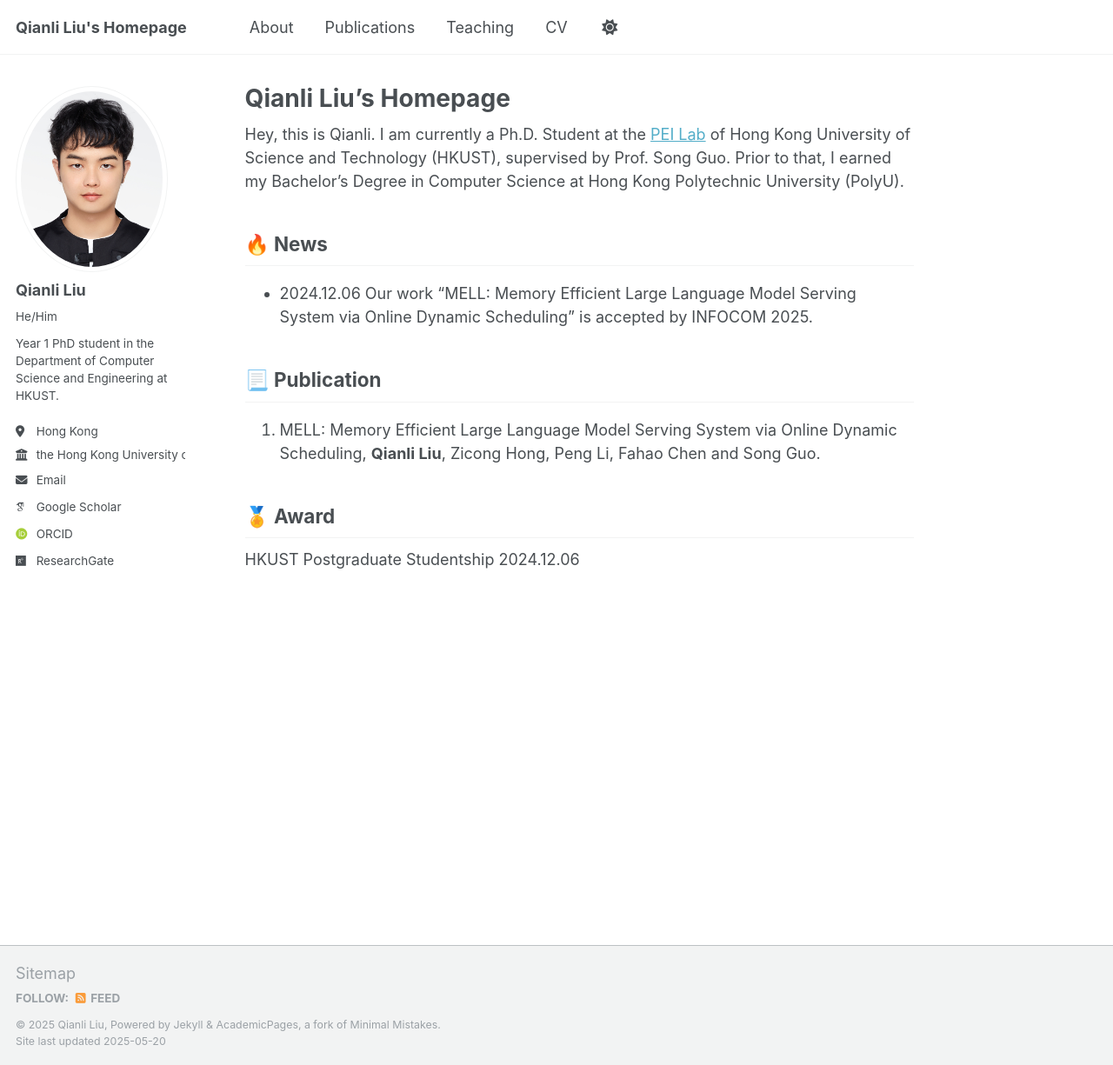
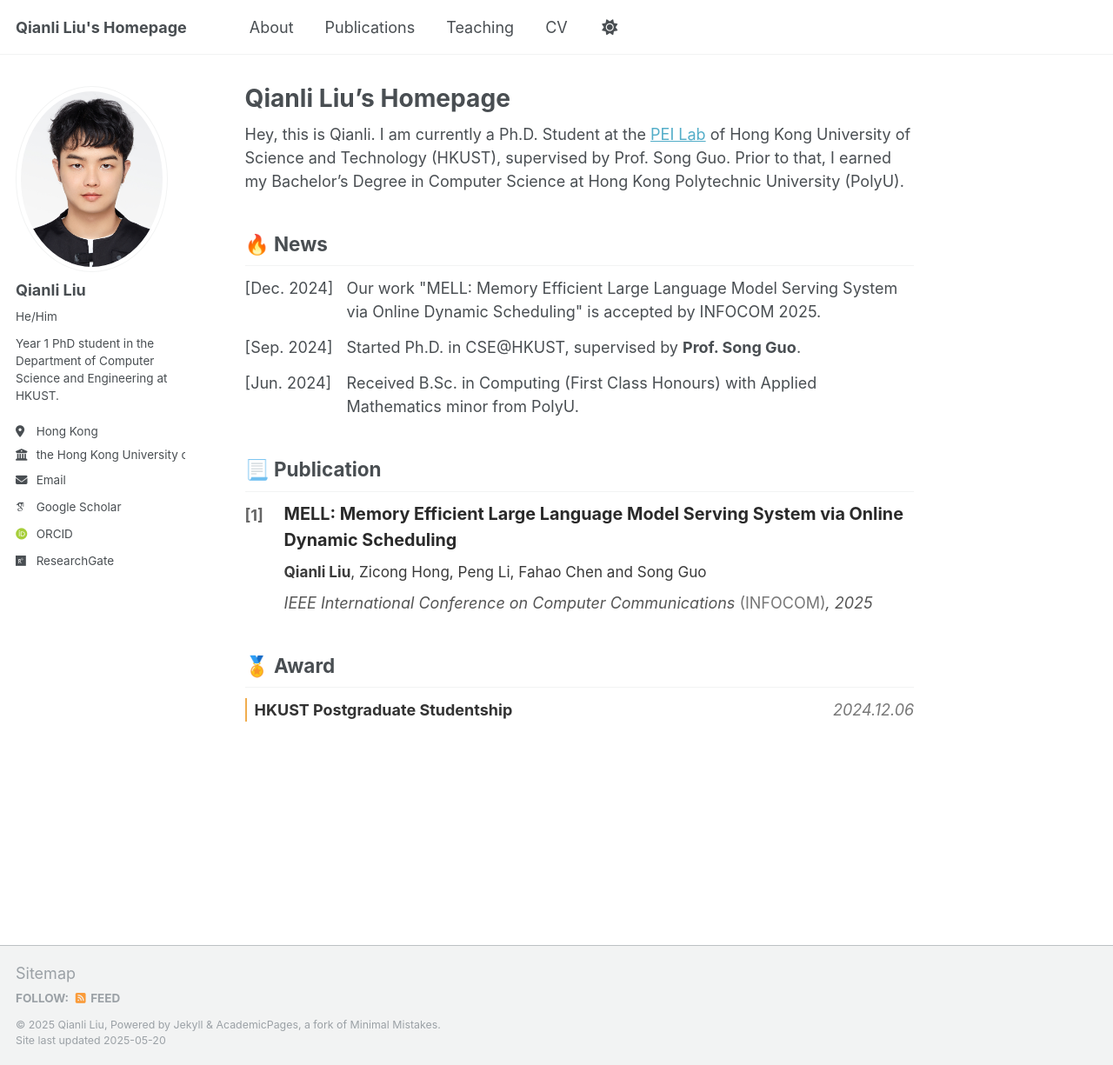
Before and after one commit to Liu-KM/liu-km.github.io, a Jekyll site: the page built from _pages/about.md, in a window 1280 px wide and 1225 px high. Shown: the whole window at 87% size. Built offline with Jekyll 4.4.1, drawn with Linux system fonts in a browser that asks for light colours; some web fonts are replaced.

Commit message:
update the about page format

```diff
--- /dev/null
+++ b/_data/awards.yml
@@ -0,0 +1,2 @@
+- title: "HKUST Postgraduate Studentship"
+  date: 2024-12-06
--- /dev/null
+++ b/_data/news.yml
@@ -0,0 +1,8 @@
+- date: Dec. 2024
+  content: "Our work \"MELL: Memory Efficient Large Language Model Serving System via Online Dynamic Scheduling\" is accepted by INFOCOM 2025."
+
+- date: Sep. 2024
+  content: Started Ph.D. in CSE@HKUST, supervised by Prof. Song Guo.
+
+- date: Jun. 2024
+  content: Received B.Sc. in Computing (First Class Honours) with Applied Mathematics minor from PolyU.
--- /dev/null
+++ b/_data/publications.yml
@@ -0,0 +1,6 @@
+- title: "MELL: Memory Efficient Large Language Model Serving System via Online Dynamic Scheduling"
+  authors: "Qianli Liu, Zicong Hong, Peng Li, Fahao Chen and Song Guo"
+  venue: "INFOCOM 2025"
+  date: 2024-12
+  paper_url: ""  # 可选，如有论文链接请填写
+  code_url: ""   # 可选，如有代码仓库链接请填写
--- a/_includes/head/custom.html
+++ b/_includes/head/custom.html
@@ -11,6 +11,7 @@
 <link rel="icon" href="/images/favicon.ico"/>
 <meta name="theme-color" content="#ffffff"/>
 <link rel="stylesheet" href="{{ base_path }}/assets/css/academicons.css"/>
+<link rel="stylesheet" href="{{ base_path }}/assets/css/custom.css"/>
 
 
 <!-- Support for MatJax -->
--- a/_pages/about.md
+++ b/_pages/about.md
@@ -7,16 +7,151 @@ redirect_from:
   - /about.html
 ---
 
-Hey, this is Qianli. I am currently a Ph.D. Student at the [PEI Lab](https://peilab.netlify.app/) of Hong Kong University of Science and Technology (HKUST), supervised by Prof. Song Guo. Prior to that, I earned my Bachelor’s Degree in Computer Science at Hong Kong Polytechnic University (PolyU).
+<style>
+/* 直接在页面内定义样式 */
+.publication {
+  margin-bottom: 2rem !important;
+}
+
+.pub-item {
+  position: relative !important;
+  margin-bottom: 1.5rem !important;
+  padding-left: 2.5rem !important; /* 增加左侧填充以容纳序号 */
+}
+
+.pub-number {
+  position: absolute !important;
+  left: 0 !important;
+  top: 0.1rem !important;
+  font-weight: bold !important;
+  color: #666 !important;
+  font-size: 1rem !important;
+}
+
+.pub-title {
+  font-weight: bold !important;
+  font-size: 1.1rem !important;
+  margin-bottom: 0.5rem !important;
+  color: #2a2a2a !important;
+}
+
+.pub-authors {
+  margin-bottom: 0.5rem !important;
+  font-size: 0.95rem !important;
+  color: #3a3a3a !important;
+}
+
+.pub-venue {
+  font-style: italic !important;
+  margin-bottom: 0.5rem !important;
+  color: #555 !important;
+}
+
+.venue-abbr {
+  font-style: normal !important;
+  color: #777 !important;
+}
+
+.pub-links {
+  margin-top: 0.5rem !important;
+}
+
+.pub-links a {
+  margin-right: 0.5rem !important;
+  text-decoration: none !important;
+  color: #2a76dd !important;
+}
+
+.award-item {
+  display: flex !important;
+  justify-content: space-between !important;
+  margin-bottom: 0.8rem !important;
+  padding-left: 0.5rem !important;
+  border-left: 2px solid #f0ad4e !important;
+}
+
+.award-title {
+  font-weight: bold !important;
+  color: #333 !important;
+}
+
+.award-date {
+  color: #777 !important;
+  font-style: italic !important;
+}
+
+/* 修改新闻项的样式 */
+.news-container {
+  margin-bottom: 2rem !important;
+}
+
+.news-item {
+  position: relative !important;
+  margin-bottom: 0.8rem !important;
+  display: flex !important;
+}
+
+.news-date {
+  font-size: 1rem !important;
+  font-weight: normal !important;
+  /* color: black !important; */
+  margin-right: 0.5rem !important;
+  /* font-family: "Menlo","Liberation Mono", monospace !important; */
+  min-width: 6rem !important;
+  display: inline-block !important;
+}
+
+.news-content {
+  display: inline !important;
+  flex: 1 !important;
+}
+</style>
+
+Hey, this is Qianli. I am currently a Ph.D. Student at the [PEI Lab](https://peilab.netlify.app/) of Hong Kong University of Science and Technology (HKUST), supervised by Prof. Song Guo. Prior to that, I earned my Bachelor's Degree in Computer Science at Hong Kong Polytechnic University (PolyU).
 
 ## 🔥 News
-+ 2024.12.06 Our work "MELL: Memory Efficient Large Language Model Serving System via Online Dynamic Scheduling" is accepted by INFOCOM 2025.
+<div class="news-container">
+{% for item in site.data.news %}
+<div class="news-item">
+  <span class="news-date">[{{ item.date }}]</span>
+  <span class="news-content">{{ item.content | replace: "Prof. Song Guo", "<strong>Prof. Song Guo</strong>"  }}</span>
+</div>
+{% endfor %}
+</div>
 
 ## 📃 Publication
-1. MELL: Memory Efficient Large Language Model Serving System via Online Dynamic Scheduling, **Qianli Liu**, Zicong Hong, Peng Li, Fahao Chen and Song Guo.
+<div class="publication">
+{% for pub in site.data.publications %}
+  <div class="pub-item">
+    <div class="pub-number">[{{ forloop.index }}]</div>
+    <div class="pub-title">{{ pub.title }}</div>
+    <div class="pub-authors">{{ pub.authors | replace: "Qianli Liu", "<strong>Qianli Liu</strong>" }}</div>
+    <div class="pub-venue">
+      {% case pub.venue %}
+        {% when "INFOCOM 2025" %}
+          IEEE International Conference on Computer Communications <span class="venue-abbr">(INFOCOM)</span>, 2025
+        {% else %}
+          {{ pub.venue }}
+      {% endcase %}
+    </div>
+    <div class="pub-links">
+      {% if pub.paper_url != "" %}
+      <a href="{{ pub.paper_url }}">[Paper]</a>
+      {% endif %}
+      {% if pub.code_url != "" %}
+      <a href="{{ pub.code_url }}">[Code]</a>
+      {% endif %}
+    </div>
+  </div>
+{% endfor %}
+</div>
 
 ## 🏅 Award
-<div class="award-item">
-  <span>HKUST Postgraduate Studentship</span>
-  <span>2024.12.06</span>
+<div class="awards-container">
+{% for award in site.data.awards %}
+  <div class="award-item">
+    <span class="award-title">{{ award.title }}</span>
+    <span class="award-date">{{ award.date | date: "%Y.%m.%d" }}</span>
+  </div>
+{% endfor %}
 </div>
--- /dev/null
+++ b/assets/css/custom.css
@@ -0,0 +1,4 @@
+/*
+ * 自定义样式已移至对应页面内部直接定义
+ * 这个文件保留用于将来可能的全站样式
+ */
```
